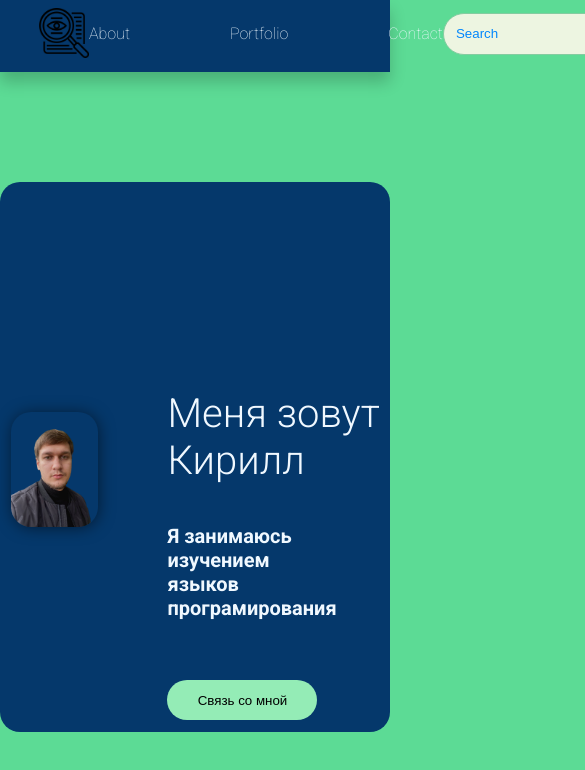
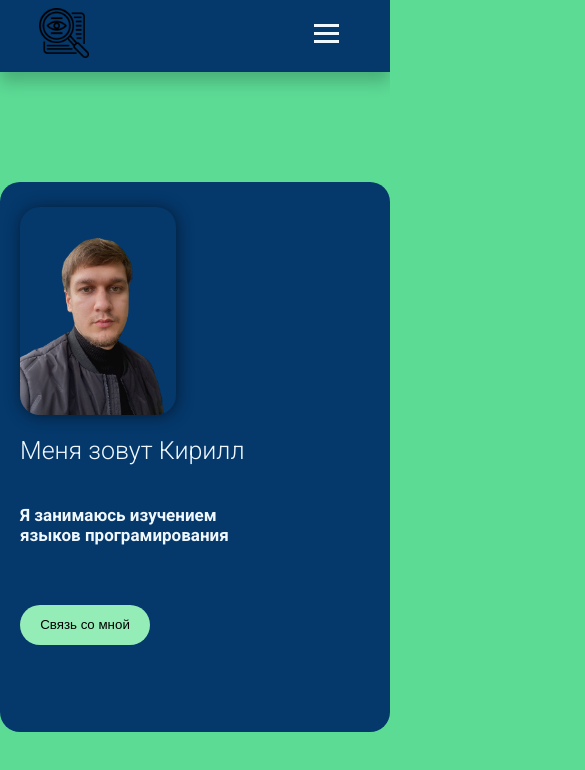
Before and after one commit to k1z00/pet-Progect, a plain HTML site: page index.html in a window 390 px wide. Shown: the top 770 px of the page, 585 px wide, since content can reach past the window. Drawn offline with Linux system fonts and the light colour scheme.

Commit message:
LastgitFix

```diff
--- a/css/media.css
+++ b/css/media.css
@@ -88,6 +88,7 @@
 @media screen and (max-width: 950px) {
   .section_info {
     max-width: 600px;
+    max-height: 500px;
     justify-content: center;
   }
 
@@ -150,6 +151,7 @@
     .main {
       max-width: 450px;
       margin: auto;
+      max-height: 700px;
 
     }
 
@@ -182,7 +184,7 @@
   @media screen and (max-width: 450px) {
     .section_info_items {
        max-width: 289px;
-        max-height: 200px;
+
     }
     .navbar {
         justify-content: center;
--- a/index.html
+++ b/index.html
@@ -4,8 +4,8 @@
     <meta charset="UTF-8" />
     <meta name="viewport" content="width=device-width, initial-scale=1.0" />
     <title>Portfolio</title>
+    <link rel="stylesheet" href="css/style.css">
     <link rel="stylesheet" href="css/media.css">
-    <link rel="stylesheet" href="css/style.css">
     <link href="https://fonts.googleapis.com/css2?family=Roboto:ital,wght@0,100;0,300;0,400;0,500;0,700;0,900;1,100;1,300;1,400;1,500;1,700;1,900&display=swap" rel="stylesheet">
   </head>
   <body>
```
